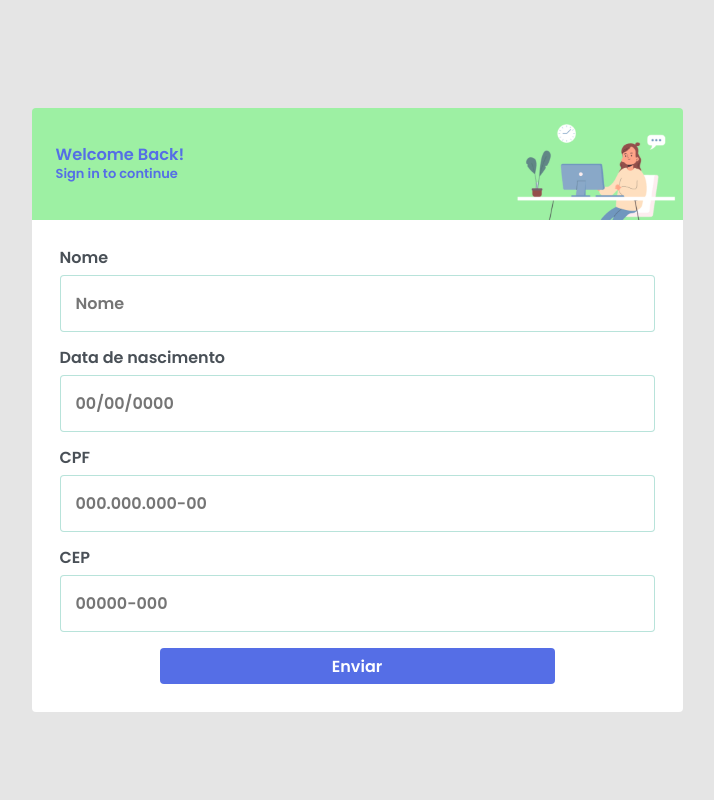
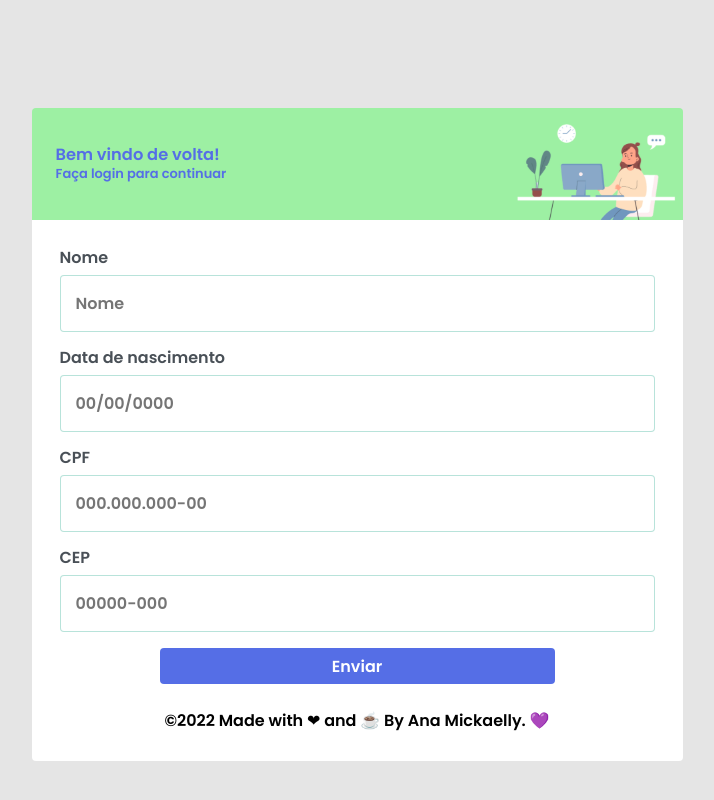
Before and after one commit to AnaMickaelly/form-react, a React (Vite) app: page / in a window 1280 px wide. Shown: the whole page, without its empty margins (283-997 px from the left). Built offline with nearby package versions, Linux system fonts and the light colour scheme; the HTML template or start-up script is replaced by a standard one.

Commit message:
feat: disclaimer and alert

```diff
--- /dev/null
+++ b/src/components/disclaimer/index.tsx
@@ -0,0 +1,5 @@
+import { Text } from './styles';
+
+export function Disclaimer() {
+  return <Text>©2022 Made with ❤ and ☕ By Ana Mickaelly. 💜</Text>;
+}
--- /dev/null
+++ b/src/components/disclaimer/styles.tsx
@@ -0,0 +1,5 @@
+import styled from 'styled-components';
+
+export const Text = styled.span`
+  font-size: 16px;
+`;
--- a/src/components/form/index.tsx
+++ b/src/components/form/index.tsx
@@ -6,6 +6,7 @@ import { Input } from '../Input';
 import { formatterUserData } from './helper';
 import { Header } from '../header';
 import Swal from 'sweetalert';
+import { Disclaimer } from '../disclaimer';
 
 export function Form() {
   const [name, setName] = useState('');
@@ -32,7 +33,10 @@ export function Form() {
 
   return (
     <Container>
-      <Header title="Welcome Back!" subtitle="Sign in to continue" />
+      <Header
+        title="Bem vindo de volta!"
+        subtitle="Faça login para continuar"
+      />
       <div className="form-container">
         <Input
           title="Nome"
@@ -64,6 +68,9 @@ export function Form() {
         <div className="button-container">
           <button onClick={() => submitDatas()}>Enviar</button>
         </div>
+        <div className="disclaimer">
+          <Disclaimer />
+        </div>
       </div>
     </Container>
   );
--- a/src/components/form/styles.ts
+++ b/src/components/form/styles.ts
@@ -26,5 +26,12 @@ export const Container = styled.div`
         border-radius: 4px;
       }
     }
+
+    .disclaimer {
+      margin-top: 24px;
+
+      display: flex;
+      justify-content: center;
+    }
   }
 `;
--- a/src/pages/Address/index.tsx
+++ b/src/pages/Address/index.tsx
@@ -1,8 +1,12 @@
 import { useState, useEffect } from 'react';
+import { useNavigate } from 'react-router-dom';
 import { Header } from '../../components/header';
 import { getAdressUser } from '../../service/getAdressUser';
 import { dataReturn } from './interfaces';
 import { Container } from './style';
+
+import back from '../../assets/Images/left-arrow.png';
+import { Disclaimer } from '../../components/disclaimer';
 
 export function Address() {
   const [data, setData] = useState<dataReturn>({
@@ -13,6 +17,7 @@ export function Address() {
     logradouro: '',
     uf: '',
   });
+  const navigate = useNavigate();
 
   const handlerFormatterObjectLocal = () => {
     const dataUser: any = localStorage.getItem('user');
@@ -37,16 +42,37 @@ export function Address() {
 
   return (
     <Container>
-      <Header title={`Olá ${name}! `} subtitle="Aqui está o seu endereço: " />
-      <div>
-        <ul>
-          <li>CEP: {data.cep}</li>
-          <li>Logradouro: {data.logradouro}</li>
-          {data.complemento && <li>Complemento: {data.complemento}</li>}
-          <li>Bairro: {data.bairro}</li>
-          <li>Cidade: {data.localidade}</li>
-          <li>Estado: {data.uf}</li>
-        </ul>
+      <div className="content">
+        <Header title={`Olá ${name}! `} subtitle="Aqui está o seu endereço: " />
+        <div className="wrapper">
+          <div className="list">
+            <div className="text-info">
+              <img onClick={() => navigate('/')} src={back} alt="Voltar" />
+              <h2>Suas informações: </h2>
+            </div>
+            <ul>
+              <span>CEP: </span>
+              <li>{data.cep}</li>
+              <span>Logradouro: </span>
+              <li>{data.logradouro}</li>
+              {data.complemento && (
+                <>
+                  <span>Complemento:</span>
+                  <li>{data.complemento}</li>
+                </>
+              )}
+              <span>Bairro: </span>
+              <li>{data.bairro}</li>
+              <span>Cidade: </span>
+              <li>{data.localidade}</li>
+              <span>Estado: </span>
+              <li>{data.uf}</li>
+            </ul>
+          </div>
+          <div className="disclaimer">
+            <Disclaimer />
+          </div>
+        </div>
       </div>
     </Container>
   );
--- a/src/pages/Address/style.ts
+++ b/src/pages/Address/style.ts
@@ -8,4 +8,59 @@ export const Container = styled.div`
   background-color: #e5e5e5;
   width: 100vw;
   height: 100vh;
+
+  .content {
+    width: 100%;
+    max-width: 651px;
+  }
+
+  .wrapper {
+    margin-top: 1px;
+    width: 100%;
+    height: 100%;
+    background-color: #fff;
+
+    .list {
+      padding: 16px;
+      display: flex;
+
+      flex-direction: column;
+
+      .text-info {
+        display: flex;
+        justify-content: center;
+        align-items: center;
+        position: relative;
+
+        h2 {
+          color: #556ee6;
+        }
+
+        img {
+          cursor: pointer;
+          position: absolute;
+          left: 5px;
+        }
+      }
+
+      span {
+        font-size: 18px;
+        color: #556ee6;
+        font-weight: 500;
+      }
+
+      li {
+        list-style: none;
+        margin-left: 5px;
+        padding: 3px;
+      }
+    }
+  }
+
+  .disclaimer {
+    margin-top: 24px;
+    margin-bottom: -50px;
+    display: flex;
+    justify-content: center;
+  }
 `;
```
Also changed, not shown: src/assets/Images/left-arrow.png (added).
